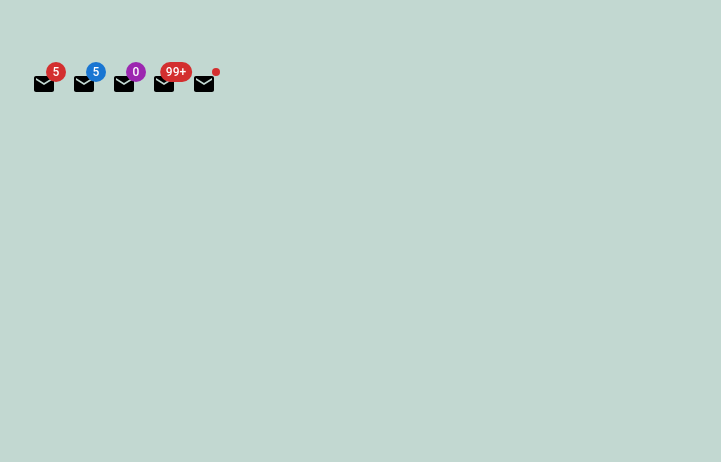
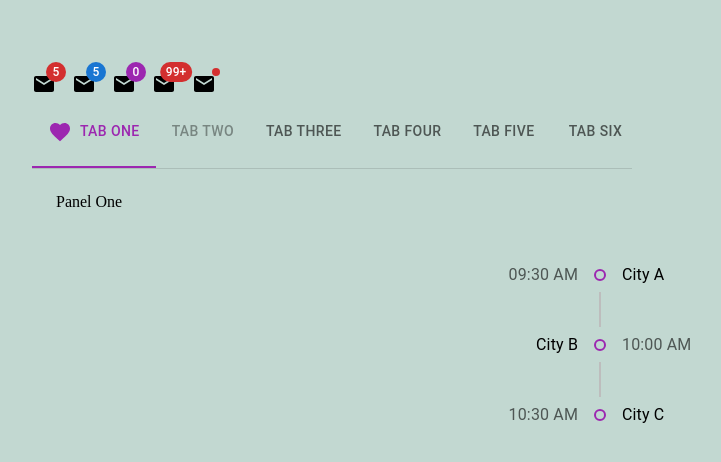
Before and after one commit to baArlene/react-mui, a React (Vite) app in the folder react-material-ui-app/: page / in a window 1280 px wide. Shown: the top 462 px of the page, without its empty margins (40-761 px from the left). Built offline with nearby package versions, Linux system fonts and the light colour scheme.

Commit message:
++++ muilab components

```diff
--- a/react-material-ui-app/src/App.tsx
+++ b/react-material-ui-app/src/App.tsx
@@ -3,6 +3,8 @@ import './App.css'
 // import AdapterDatefns from '@mui/lab/AdapterDateFns'
 // import MuiAlert from './components/MuiAlert';
 import MuiBadge from './components/MuiBadge';
+import MuiTabs from './components/MuiTabs';
+import MuiTimeline from './components/MuiTimeline';
 // import MuiChip from './components/MuiChip';
 // import MuiDialog from './components/MuiDialog';
 // import MuiList from './components/MuiList';
@@ -70,6 +72,8 @@ function App() {
       {/*<MuiSkeleton />*/}
       {/*<MuiLoadingButton />*/}
       {/*<MuiPicker />*/}
+      <MuiTabs />
+      <MuiTimeline />
     </div>
 
   );
--- /dev/null
+++ b/react-material-ui-app/src/components/MuiTabs.tsx
@@ -0,0 +1,44 @@
+import FavoriteIcon from "@mui/icons-material/Favorite";
+import { TabContext, TabList, TabPanel } from "@mui/lab";
+import { Box, Tab } from "@mui/material";
+import { useState } from "react";
+
+const MuiTabs = () => {
+  const [value, setValue] = useState("1");
+
+  const handleChange = (e: React.SyntheticEvent, newValue: string) => {
+    setValue(newValue);
+  };
+
+  return (
+    <Box>
+      <TabContext value={value}>
+        <Box sx={{ borderBottom: 1, borderColor: "divider", width:'600px' }}>
+          <TabList
+            aria-label="Tabs-example"
+            onChange={handleChange}
+            textColor="secondary"
+            indicatorColor="secondary"
+            variant="scrollable"
+            scrollButtons='auto'
+          >
+            <Tab label="Tab One" value="1" icon={<FavoriteIcon />} iconPosition="start"/>
+            <Tab label="Tab Two" value="2" disabled/>
+            <Tab label="Tab Three" value="3" />
+            <Tab label="Tab Four" value="4" />
+            <Tab label="Tab Five" value="5" />
+            <Tab label="Tab Six" value="6" />
+          </TabList>
+        </Box>
+        <TabPanel value="1">Panel One</TabPanel>
+        <TabPanel value="2">Panel Two</TabPanel>
+        <TabPanel value="3">Panel Three</TabPanel>
+        <TabPanel value="4">Panel Four</TabPanel>
+        <TabPanel value="5">Panel Five</TabPanel>
+        <TabPanel value="6">Panel Six</TabPanel>
+      </TabContext>
+    </Box>
+  );
+};
+
+export default MuiTabs;
--- /dev/null
+++ b/react-material-ui-app/src/components/MuiTimeline.tsx
@@ -0,0 +1,40 @@
+import { Timeline, TimelineConnector, TimelineContent, TimelineDot, TimelineItem, TimelineOppositeContent, TimelineSeparator } from "@mui/lab"
+
+
+const MuiTimeline = () => {
+  return (
+    <Timeline position="alternate">
+        <TimelineItem>
+            <TimelineOppositeContent color='text.secondary'>09:30 AM</TimelineOppositeContent>
+            <TimelineSeparator>
+                <TimelineDot color="secondary" variant="outlined" />
+                <TimelineConnector />
+            </TimelineSeparator>
+            <TimelineContent>
+                City A
+            </TimelineContent>
+        </TimelineItem>
+        <TimelineItem>
+        <TimelineOppositeContent color='text.secondary'>10:00 AM</TimelineOppositeContent>
+            <TimelineSeparator>
+                <TimelineDot color="secondary"  variant="outlined"/>
+                <TimelineConnector />
+            </TimelineSeparator>
+            <TimelineContent>
+                City B
+            </TimelineContent>
+        </TimelineItem>
+        <TimelineItem>
+        <TimelineOppositeContent color='text.secondary'>10:30 AM</TimelineOppositeContent>
+            <TimelineSeparator>
+                <TimelineDot color="secondary" variant="outlined" />
+            </TimelineSeparator>
+            <TimelineContent>
+                City C
+            </TimelineContent>
+        </TimelineItem>
+    </Timeline>
+  )
+}
+
+export default MuiTimeline
```
